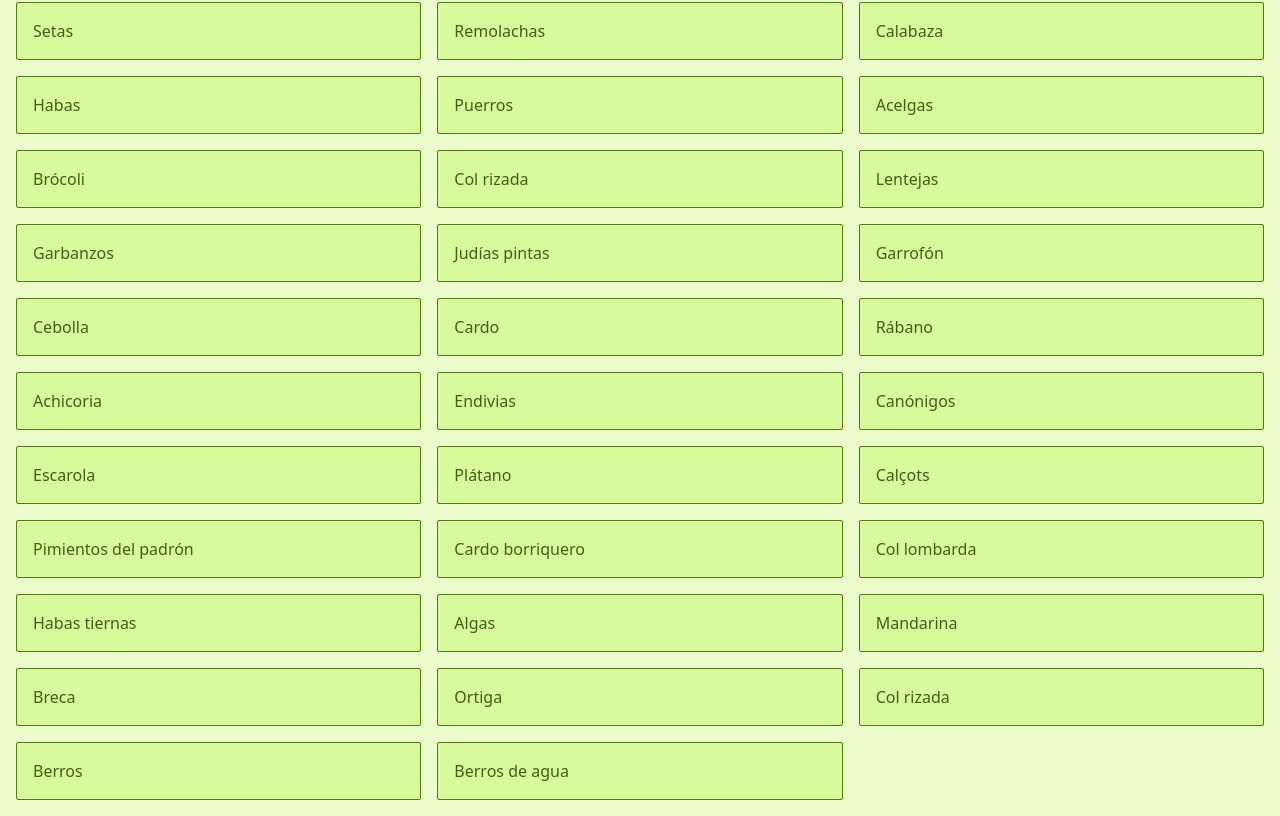
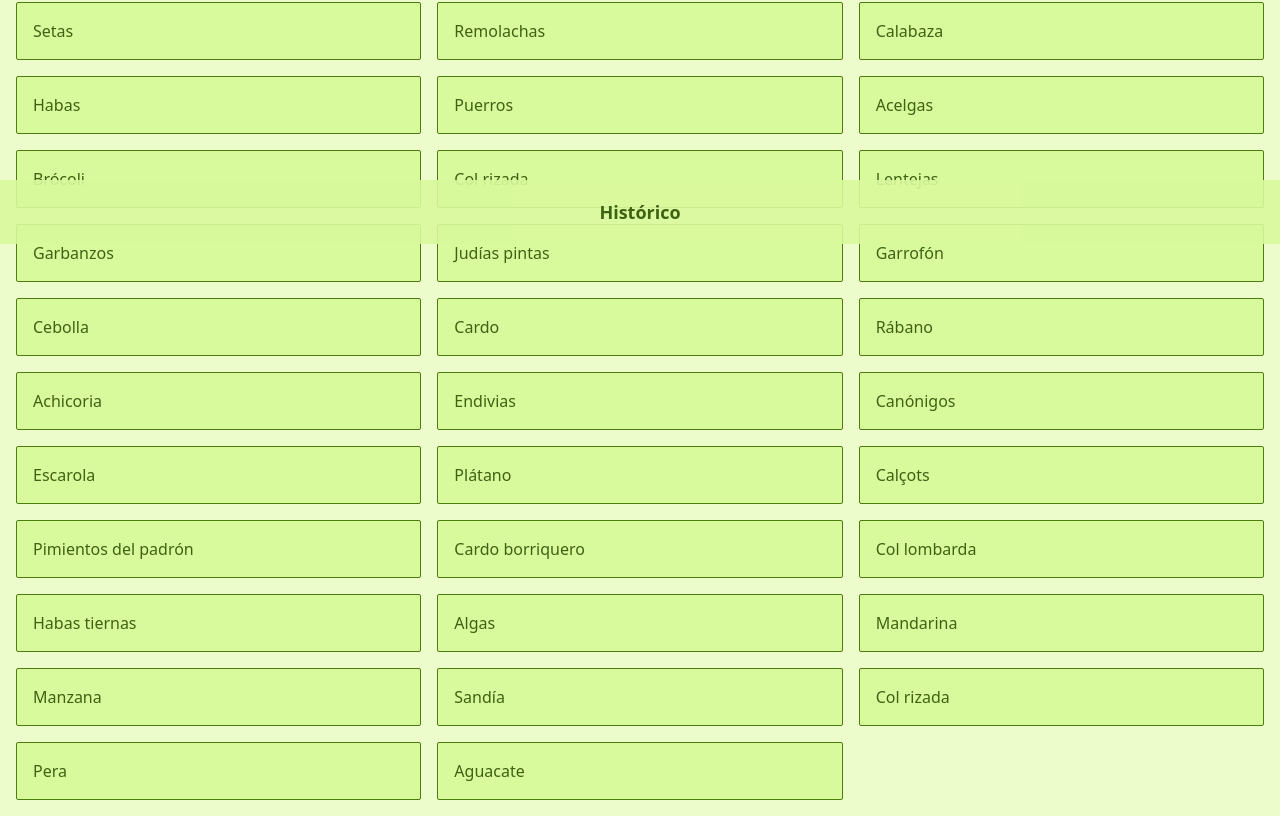
Before and after one commit to mavilam/veggie-tracker, a Vue app: page / in a window 1280 px wide. Shown: the part 556-1372 px from the top of the page. Built offline with nearby package versions, Linux system fonts and the light colour scheme.

Commit message:
feat: add historic bar

```diff
--- a/src/App.vue
+++ b/src/App.vue
@@ -1,11 +1,32 @@
-<script setup>
-
-import VeggiesList from './components/VeggiesList.vue'
-</script>
-
 <template>
-  <VeggiesList />
+  <div>
+    <VeggiesList v-if="!showHistory" />
+    <HistoryView v-if="showHistory" />
+    <HistoryBar :toggleHistory="toggleHistoryView" :isHistoryVisible="showHistory" />
+  </div>
 </template>
 
-<style>
-</style>
+<script>
+import HistoryBar from './components/HistoryBar.vue';
+import VeggiesList from './components/VeggiesList.vue';
+import HistoryView from './components/HistoryView.vue';
+
+export default {
+  name: 'App',
+  components: {
+    HistoryBar,
+    VeggiesList,
+    HistoryView
+  },
+  data() {
+    return {
+      showHistory: false
+    };
+  },
+  methods: {
+    toggleHistoryView() {
+      this.showHistory = !this.showHistory;
+    }
+  }
+};
+</script>
--- a/src/assets/veggies.json
+++ b/src/assets/veggies.json
@@ -44,9 +44,9 @@
   {"id": 43, "name": "Habas tiernas"},
   {"id": 44, "name": "Algas"},
   {"id": 45, "name": "Mandarina"},
-  {"id": 46, "name": "Breca"},
-  {"id": 47, "name": "Ortiga"},
+  {"id": 46, "name": "Manzana"},
+  {"id": 47, "name": "Sandía"},
   {"id": 48, "name": "Col rizada"},
-  {"id": 49, "name": "Berros"},
-  {"id": 50, "name": "Berros de agua"}
+  {"id": 49, "name": "Pera"},
+  {"id": 50, "name": "Aguacate"}
 ]
--- /dev/null
+++ b/src/components/HistoryBar.vue
@@ -0,0 +1,37 @@
+<template>
+  <nav class="fixed inset-x-0 bottom-0 bg-opacity-90 bg-veggie-200 z-50" @click="toggleAndChangeText">
+    <div class="max-w-screen-xl mx-auto px-4">
+      <div class="flex justify-center items-center h-16">
+        <span class="text-lg font-bold text-veggie-800 rounded px-4 py-2" >
+          {{ buttonText }}
+        </span>
+      </div>
+    </div>
+  </nav>
+</template>
+
+<script>
+export default {
+  name: 'HistoryBar',
+  props: {
+    isHistoryVisible: {
+      type: Boolean,
+      required: true
+    },
+    toggleHistory: {
+      type: Function,
+      required: true
+    }
+  },
+  computed: {
+    buttonText() {
+      return this.isHistoryVisible ? "Volver" : "Histórico";
+    }
+  },
+  methods: {
+    toggleAndChangeText() {
+      this.toggleHistory();
+    }
+  }
+};
+</script>
--- /dev/null
+++ b/src/components/HistoryView.vue
@@ -0,0 +1,50 @@
+<template>
+  <div v-if="historyAvailable" class="fixed inset-0 bg-white bg-opacity-90 flex justify-center items-center">
+    <div class="text-center">
+      <h2 class="text-2xl font-bold mb-4">Histórico de Consumo</h2>
+      <div v-for="(veggies, date) in historicData" :key="date">
+        <p class="text-lg font-semibold">{{ date }}</p>
+        <ul class="list-disc list-inside">
+          <li v-for="veggie in veggies" :key="veggie.id">{{ veggie.name }}</li>
+        </ul>
+      </div>
+    </div>
+  </div>
+  <div v-else class="fixed inset-0 bg-white bg-opacity-90 flex justify-center items-center">
+    <p>No hay datos históricos disponibles.</p>
+  </div>
+</template>
+
+<script>
+import veggiesData from '../assets/veggies.json';
+
+export default {
+  name: 'HistoryView',
+  data() {
+    return {
+      historicData: {}
+    };
+  },
+  computed: {
+    historyAvailable() {
+      return Object.keys(this.historicData).length > 0;
+    }
+  },
+  methods: {
+    loadHistory() {
+      const historicRaw = localStorage.getItem('clickedVeggies');
+      if (historicRaw) {
+        const historic = JSON.parse(historicRaw);
+        for (const [date, veggieIds] of Object.entries(historic)) {
+          this.historicData[date] = veggieIds.map(id =>
+            veggiesData.find(veggie => veggie.id === id)
+          );
+        }
+      }
+    }
+  },
+  mounted() {
+    this.loadHistory();
+  }
+};
+</script>
--- a/src/components/VeggiesList.vue
+++ b/src/components/VeggiesList.vue
@@ -21,6 +21,10 @@ import SearchBar from './SearchBar.vue';
 import Counter from './Counter.vue';
 import veggiesData from '../assets/veggies.json';
 
+import {
+		getMonday,
+	} from '../composables/utils'
+
 export default {
   name: 'VeggiesList',
   components: {
@@ -32,7 +36,9 @@ export default {
     return {
       veggies: veggiesData,
       searchQuery: '',
-      clickedIds: new Set()
+      clickedIds: new Set(),
+      historic: {},
+      currentWeek: getMonday(new Date()),
     };
   },
   computed: {
@@ -54,13 +60,14 @@ export default {
           this.clickedIds.delete(id);
         }
       }
-      localStorage.setItem('clickedVeggies', JSON.stringify(Array.from(this.clickedIds)));
+      this.historic[this.currentWeek] = Array.from(this.clickedIds);
+      localStorage.setItem('clickedVeggies', JSON.stringify(this.historic));
     }
   },
   mounted() {
-    const storedClickedIds = localStorage.getItem('clickedVeggies');
-    if (storedClickedIds) {
-      this.clickedIds = new Set(JSON.parse(storedClickedIds));
+    this.historic = JSON.parse(localStorage.getItem('clickedVeggies') || "{}") ;
+    if (this.historic[this.currentWeek]) {
+      this.clickedIds = new Set(this.historic[this.currentWeek]);
     }
   }
 };
--- /dev/null
+++ b/src/composables/utils.js
@@ -0,0 +1,6 @@
+export function getMonday(d) {
+  d = new Date(d)
+  var day = d.getDay()
+  var diff = d.getDate() - day + (day == 0 ? -6 : 1)
+  return new Date(d.setDate(diff)).toISOString().split('T')[0]
+}
```
Also changed, not shown: 1 other file (tests, documents, lock files or other folders).
